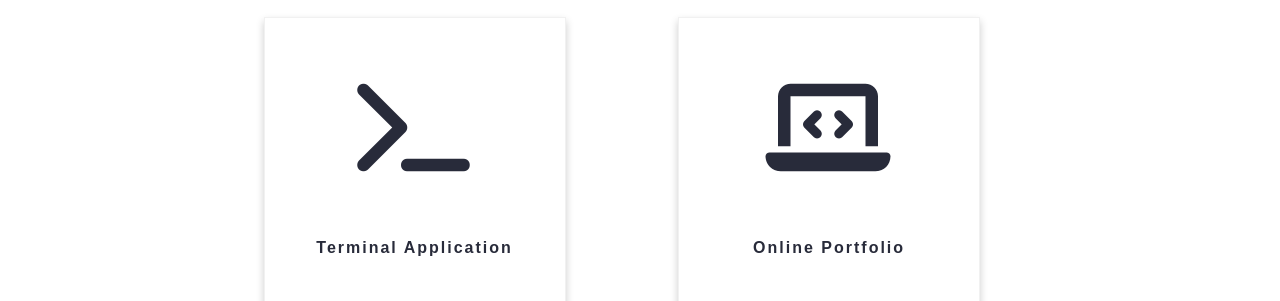
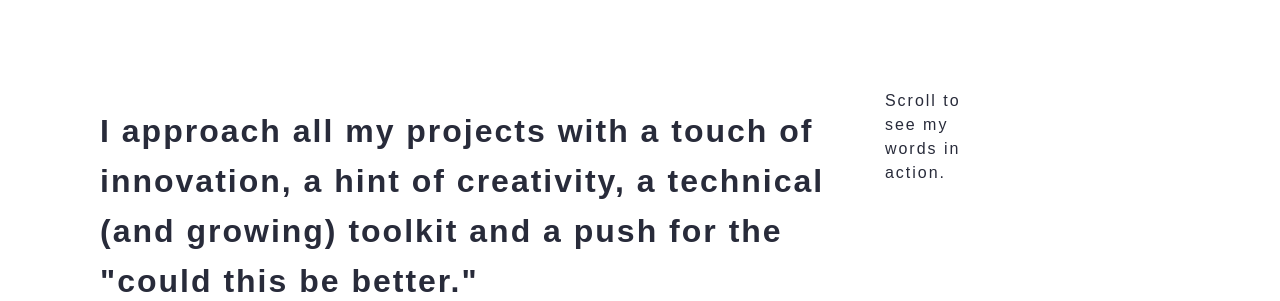
Before and after one commit to izzypeskett/first-online-portfolio, a plain HTML site: page src/portfolio.html in a window 1280 px wide. Shown: the part 203-504 px from the top of the page. Drawn offline with Linux system fonts and the light colour scheme.

Commit message:
Changed layout of portfolio page

```diff
--- a/src/portfolio.html
+++ b/src/portfolio.html
@@ -28,7 +28,7 @@
               <ul class="links">
               <li><a href="./about.html">About.</a></li>
               <li><a class="active" href="./portfolio.html">Portfolio.</a></li>
-              <li><a href="https://medium.com/@izzypeskett">Notes.</a></li>
+              <li><a target='_blank' href="https://medium.com/@izzypeskett">Notes.</a></li>
               <li><a href="./contact.html">Contact.</a></li>
               </ul>
             </nav>
@@ -42,12 +42,8 @@
   <div class="container">
   <div class="block">
 
-        <div class="main">
-          <!-- icon to reveal hidden sidebar -->
-            <div class="small-tag">
-                <p>Cycle through some side projects</p>
-                <img src="./assets/noun_Arrow_2342580.svg" alt="arrow">
-              </div>
+        <div class="main-portfolio">
+
               <!-- animated typewriter heading -->
             <div class="heading">
                 <span class="typing-words">
@@ -57,104 +53,33 @@
 
 
             <div class="projects">
-              <!-- individual project cards -->
-              <div class="card">
-                <div class="card-inner">
-                  <div class="card-front"> <!-- layers for flip animation -->
-                    <i class="fas fa-terminal"></i>
-                <div class="container">
-                  <h4>Terminal Application</h4>
+              <div class="projectblock"><h1>I approach all my projects with a touch of innovation, a hint of creativity, a technical (and growing) toolkit and a push for the "could this be better." <br>More importantly I approach my work with humans at the center. </h1>
+              <p>Scroll to see my words in action. </p>
+              </div>
+
+              <div class="projectblock">
+                <div class="projectbox"><h1>Terminal Application</h1>
+                  <p><strong>Brief</strong>  Build an application to be run in terminal in Ruby</p>
+                  <p><strong>Time-Frame</strong> Three days</p>
+                  <p><strong>My Aim</strong> Build an application that is interactive, demonstrates my ability to understand global and local scope, classes and methods and handles user error. </p>
+                  <p><strong>My Approach</strong> I began by ideating three potential options. I came up with a game of blackjack, an interactive food ordering menu and a phonebook.<br> Blackjack was my prefered choice as creating a game would be enjoyable for the user. I liked the challenge of not only the technical components of creating the code but the algorithmic and problem solving part of the game of blackjack.<br>
+                  Read more for my complete approach and thought process during this project.
+                  </p>
                 </div>
+                <div class="projectbox">
+                  <img src="./assets/blackjack_app.png" alt="screen shot of blackjack terminal application" height= 400px>
                 </div>
 
-                <div class="card-back">
-                    <div class="information">
-                        <h4>Brief.</h4>
-                        <p>Create an application to run through terminal within 3 days.</p>
-                        <h4>Languages.</h4>
-                        <p>ruby 2.5.1</p>
-                        <h4>Features.</h4>
-                        <ul>
-                          <li>classes</li>
-                          <li>methods</li>
-                          <li>algorithmic logic</li>
-                          <li>ruby gems</li>
-                        </ul>
-                        <div class="git-content">
-                            <a target='_blank' href="https://github.com/izzypeskett/blackjack-lite-application">
-                              <i class="fas fa-angle-double-right">View on GitHub</i>
-                              </a>
-                        </div>
-                      </div>
-                  </div>
-
-                </div>
               </div>
 
 
 
 
 
-              <div class="card">
-                <div class="card-inner">
-
-                  <div class="card-front">
-                      <i class="fas fa-laptop-code"></i>
-                    <div class="container">
-                      <h4>Online Portfolio</h4>
-                    </div>
-                  </div>
-
-                  <div class="card-back">
-                    <div class="information">
-                      <h4>Brief.</h4>
-                      <p>Create an online portfolio within 7 days, for potential employers.</p>
-                      <h4>Languages.</h4>
-                      <p>5html + css</p>
-                      <h4>Features.</h4>
-                      <ul>
-                        <li>css animation</li>
-                        <li>media queries</li>
-                        <li>css grid</li>
-                        <li>flex-box</li>
-                      </ul>
-
-                      <div class="git-content">
-                          <a target='_blank' href="https://github.com/izzypeskett/online-portfolio">
-                            <i class="fas fa-angle-double-right">View on GitHub</i>
-                            </a>
-                      </div>
-
-                    </div>
-
-                  </div>
-
-                </div>
-              </div>
 
 
-            </div>
-            <div class="detail-sidebar">
-                <img src="./assets/noun_Bicycle_25982.svg" alt="bicycle">
 
-              <div class="sidebar">
-                <div class="sidebar-cards">
-                  <h4>Listening to.</h4>
-                  <p><i class="fas fa-podcast"></i> Design Better Podcast.</p>
-                </div>
-                <div class="sidebar-cards">
-                  <h4>Tweeting about.</h4>
-                  <p><i class="fab fa-twitter"></i> Example of a tweet.</p>
-                </div>
-                <div class="sidebar-cards">
-                  <h4>Sipping on.</h4>
-                  <p><i class="fas fa-mug-hot"></i> St Ali Orthodox Roast.</p>
-                </div>
-                <div class="sidebar-cards">
-                    <h4>Reading now. </h4>
-                    <p><i class="fas fa-newspaper"></i> Title of a blog article.</p>
-                  </div>
-              </div>
+
 
             </div>
           </div>
--- a/src/style/styles.css
+++ b/src/style/styles.css
@@ -61,9 +61,6 @@ body {
   display: flex;
   flex-direction: column;
   height: 100%;
-  /* justify-content: center;
-  align-items: center; */
-  /* flex-wrap: wrap; */
   font-family: 'Poppins', sans-serif;
   letter-spacing: 2px;
   color: #282B3A;
@@ -78,6 +75,36 @@ body {
   grid-template-columns: repeat(12, 1fr);
 }
 
+.main-portfolio {
+
+  display: flex;
+  flex-direction: column;
+  justify-content: center;
+  align-items: flex-start;
+  margin: 50px 100px;
+}
+
+.projects {
+  margin-top: 100px;
+}
+
+.projectblock {
+  height: 100vh;
+  width: calc(100vw - 400px);
+  display: flex;
+  justify-content: flex-start;
+  align-items: space-around;
+}
+
+.projectblock h1 {
+  line-height: 50px;
+}
+
+.projectbox {
+  width: 50%;
+  margin: 40px;
+}
+
 .main .heading {
   margin: 40px 0px 0px 0px;
   grid-row: 1/1;
@@ -85,6 +112,12 @@ body {
 }
 
 .main .heading .word {
+  font-family: 'Poppins', sans-serif;
+  font-size: 50px;
+  letter-spacing: 2px;
+}
+
+.main-portfolio .heading .word {
   font-family: 'Poppins', sans-serif;
   font-size: 50px;
   letter-spacing: 2px;
@@ -120,15 +153,6 @@ body {
   grid-column: 2/6;
 }
 
-.projects {
-  grid-row: 2/6;
-  grid-column: 3/11;
-  display: flex;
-  justify-content: space-around;
-  align-items: flex-start;
-  padding: 40px 0px 20px 0px;
-  font-family: 'Poppins', sans-serif;
-}
 
 .notes {
   grid-row: 3/6;
```
Also changed, not shown: src/about.html (+1 -1 lines), src/contact.html (+1 -1 lines), src/index.html (+1 -1 lines), src/assets/blackjack_app.png (added).
